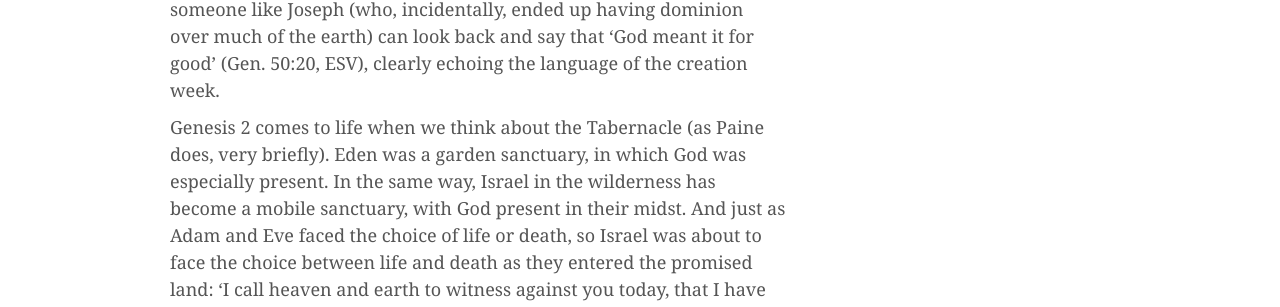
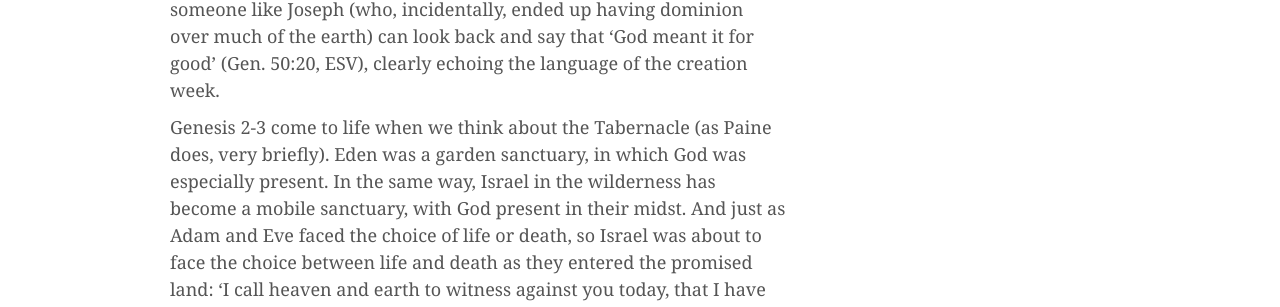
Before and after one commit to anthonyjsmith/anthonyjsmith.github.io, a Jekyll site: the page built from _posts/2015-02-01-the-first-chapters-of-everything.md, in a window 1280 px wide. Shown: the part 1500-1807 px from the top of the page. Built offline with Jekyll 4.4.1, drawn with Linux system fonts in a browser that asks for light colours; nearby versions of some CDN libraries; comment, search, counter and statistics services are not loaded; some of the changed text lies outside the part shown.

Commit message:
Correction

```diff
--- a/_posts/2015-02-01-the-first-chapters-of-everything.md
+++ b/_posts/2015-02-01-the-first-chapters-of-everything.md
@@ -13,6 +13,6 @@ And when we do that, the text suddenly opens up in a fresh way.
 
 Genesis 1 can now be seen not only as teaching us about God the Creator, but as teaching us more about _our_ God: the God who has just set us free by triumphing over the gods of Egypt, who has entered into a covenant with us, and who has promised to give us the victory over the people of Canaan. The emphasis on God's word in chapter 1 can be traced through the rest of Genesis, with its emphasis on God's word of promise. Will the people of Israel trust God's promises as they enter the promised land? Will _we_ trust God's promises? Then, just as God finished his work of creation, so he will most certainly fulfil all that he has promised to do. And he will work out each step of his plan, so that someone like Joseph (who, incidentally, ended up having dominion over much of the earth) can look back and say that 'God meant it for good' (Gen. 50:20, ESV), clearly echoing the language of the creation week.
 
-Genesis 2 comes to life when we think about the Tabernacle (as Paine does, very briefly). Eden was a garden sanctuary, in which God was especially present. In the same way, Israel in the wilderness has become a mobile sanctuary, with God present in their midst. And just as Adam and Eve faced the choice of life or death, so Israel was about to face the choice between life and death as they entered the promised land: 'I call heaven and earth to witness against you today, that I have set before you life and death, blessing and curse. Therefore choose life, that you and your offspring may live,' (Dt. 30:19, ESV). Would they listen to the L<span style="font-variant:small-caps">ord</span>, or would they listen to the serpent, enticing them to serve other gods? And what about us?
+Genesis 2-3 come to life when we think about the Tabernacle (as Paine does, very briefly). Eden was a garden sanctuary, in which God was especially present. In the same way, Israel in the wilderness has become a mobile sanctuary, with God present in their midst. And just as Adam and Eve faced the choice of life or death, so Israel was about to face the choice between life and death as they entered the promised land: 'I call heaven and earth to witness against you today, that I have set before you life and death, blessing and curse. Therefore choose life, that you and your offspring may live,' (Dt. 30:19, ESV). Would they listen to the L<span style="font-variant:small-caps">ord</span>, or would they listen to the serpent, enticing them to serve other gods? And what about us?
 
 I have found this to be a very fruitful way of approaching the first chapters of Genesis. Just as when we read a New Testament letter, we try to hear it first through the ears of the original recipients, and only then begin to apply it to ourselves, so it should be with Genesis. We shouldn't bypass the Exodus and the wilderness wanderings in order to hear Genesis more directly. God speaks to us today through the word that he spoke to his people in the past. We need to keep them in mind if we want to hear what God is saying to us now.
```
